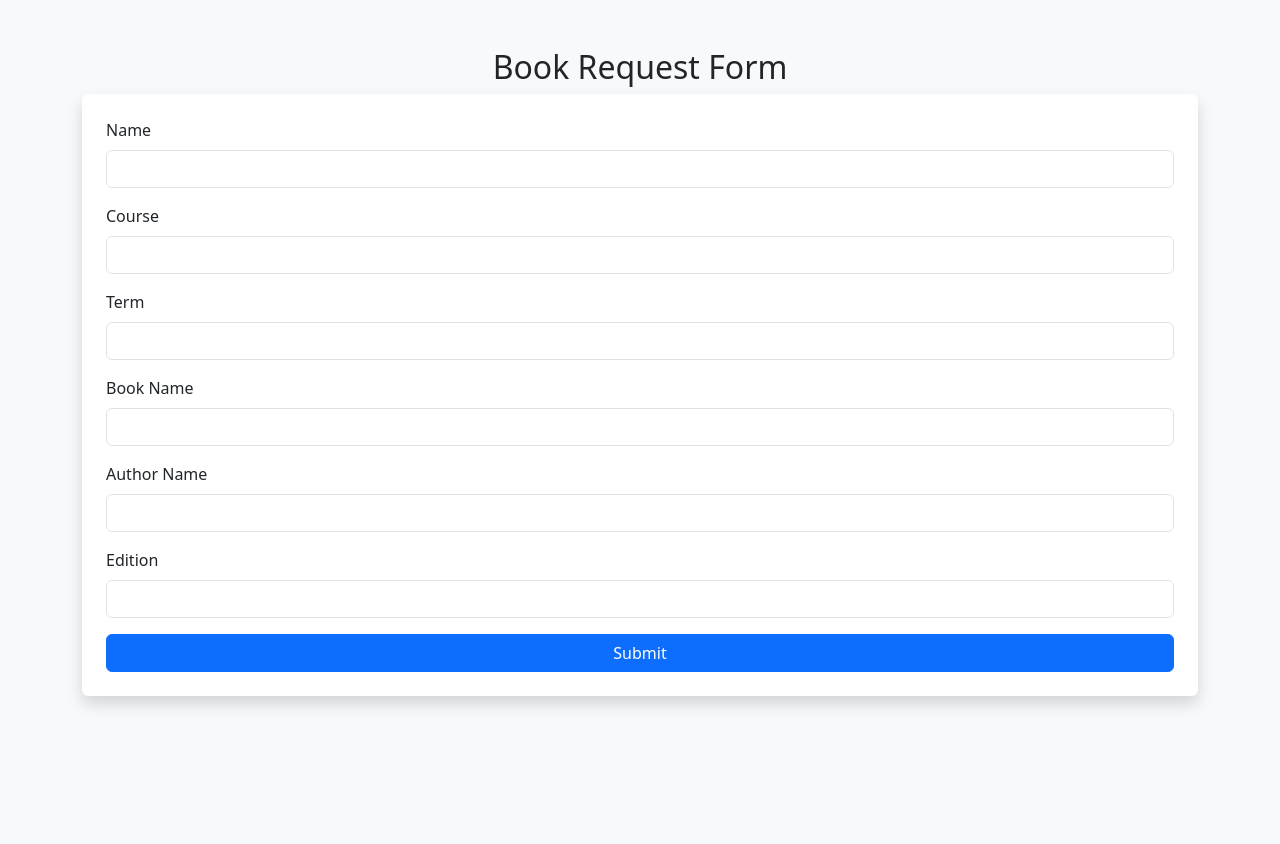
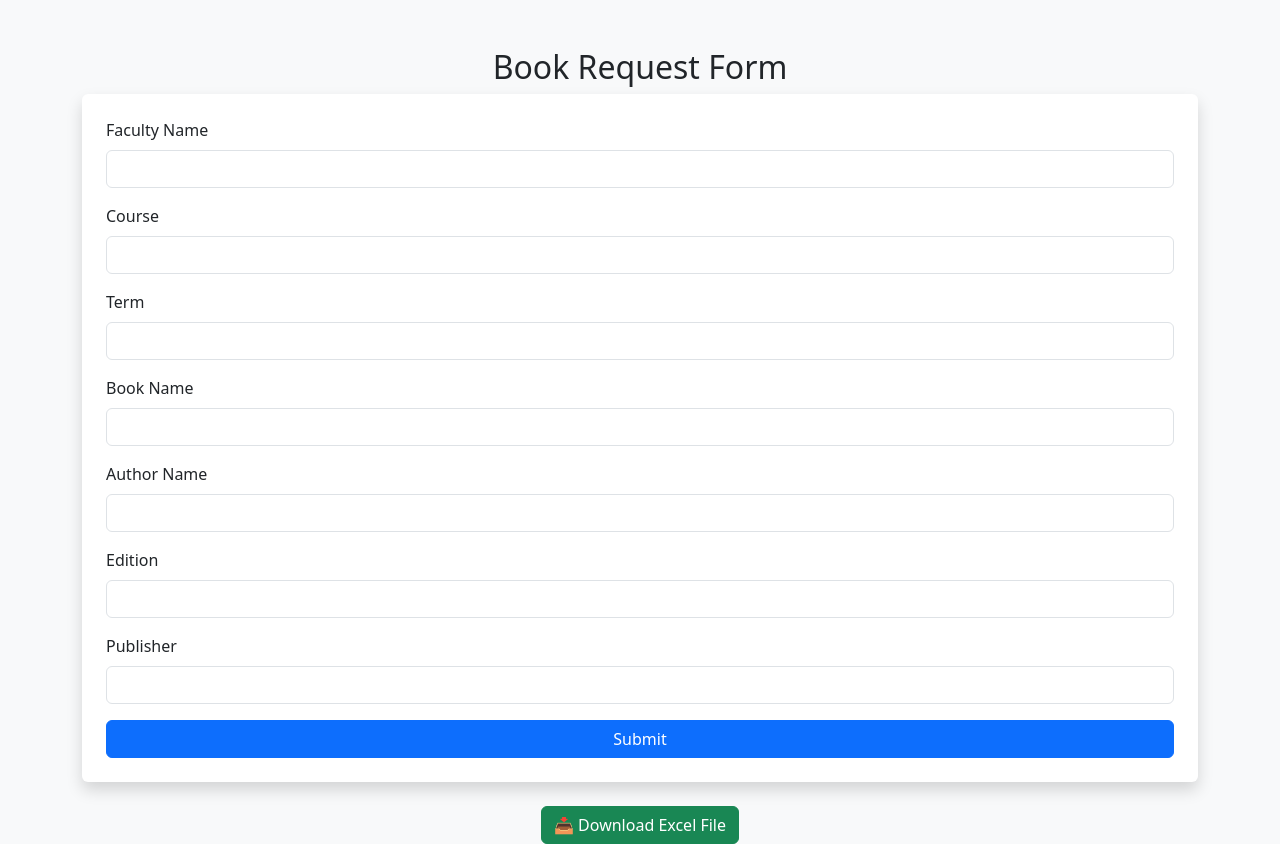
Before and after one commit to lunarblade29/Books-Management-System, a Flask app: page / in a window 1280 px wide. Before the commit the page ends 707 px from the top, so only its background shows below. Run offline with Flask 3, Linux system fonts and the light colour scheme; some libraries are stand-ins or nearby versions.

Commit message:
Commit message

```diff
--- a/main.py
+++ b/main.py
@@ -1,4 +1,4 @@
-from flask import Flask, render_template, request, jsonify
+from flask import Flask, render_template, request, jsonify, send_file
 import pandas as pd
 import os
 
@@ -6,8 +6,9 @@ app = Flask(__name__)
 
 EXCEL_FILE = "book_requests.xlsx"
 
+# Create the Excel file if it doesn't exist
 if not os.path.exists(EXCEL_FILE):
-    df = pd.DataFrame(columns=["Name", "Course", "Term", "Book Name", "Author Name", "Edition"])
+    df = pd.DataFrame(columns=["Name", "Course", "Term", "Book Name", "Author Name", "Edition", "Publisher"])
     df.to_excel(EXCEL_FILE, index=False, engine="openpyxl")
 
 
@@ -20,9 +21,12 @@ def index():
         book_name = request.form["book_name"]
         author_name = request.form["author_name"]
         edition = request.form["edition"]
+        publisher = request.form["publisher"]
 
+
+        # Append new data to the Excel file
         df = pd.read_excel(EXCEL_FILE, engine="openpyxl")
-        new_data = pd.DataFrame([[name, course, term, book_name, author_name, edition]], columns=df.columns)
+        new_data = pd.DataFrame([[name, course, term, book_name, author_name, edition, publisher]], columns=df.columns)
         df = pd.concat([df, new_data], ignore_index=True)
         df.to_excel(EXCEL_FILE, index=False, engine="openpyxl")
 
@@ -31,5 +35,11 @@ def index():
     return render_template("index.html")
 
 
+@app.route("/download", methods=["GET"])
+def download():
+    return send_file(EXCEL_FILE, as_attachment=True, download_name="book_requests.xlsx",
+                     mimetype="application/vnd.openxmlformats-officedocument.spreadsheetml.sheet")
+
+
 if __name__ == "__main__":
     app.run(debug=True)
--- a/templates/index.html
+++ b/templates/index.html
@@ -12,7 +12,7 @@
         <h2 class="text-center">Book Request Form</h2>
         <form id="bookForm" class="p-4 bg-white shadow rounded">
             <div class="mb-3">
-                <label class="form-label">Name</label>
+                <label class="form-label">Faculty Name</label>
                 <input type="text" name="name" class="form-control" required>
             </div>
             <div class="mb-3">
@@ -35,8 +35,17 @@
                 <label class="form-label">Edition</label>
                 <input type="text" name="edition" class="form-control" required>
             </div>
+            <div class="mb-3">
+                <label class="form-label">Publisher</label>
+                <input type="text" name="publisher" class="form-control" required>
+            </div>
             <button type="submit" class="btn btn-primary w-100">Submit</button>
         </form>
+
+        <!-- Download Button -->
+        <div class="text-center mt-4">
+            <a href="/download" class="btn btn-success">📥 Download Excel File</a>
+        </div>
     </div>
 
     <!-- Link External JS -->
```
Also changed, not shown: README.md, 1 other file.
